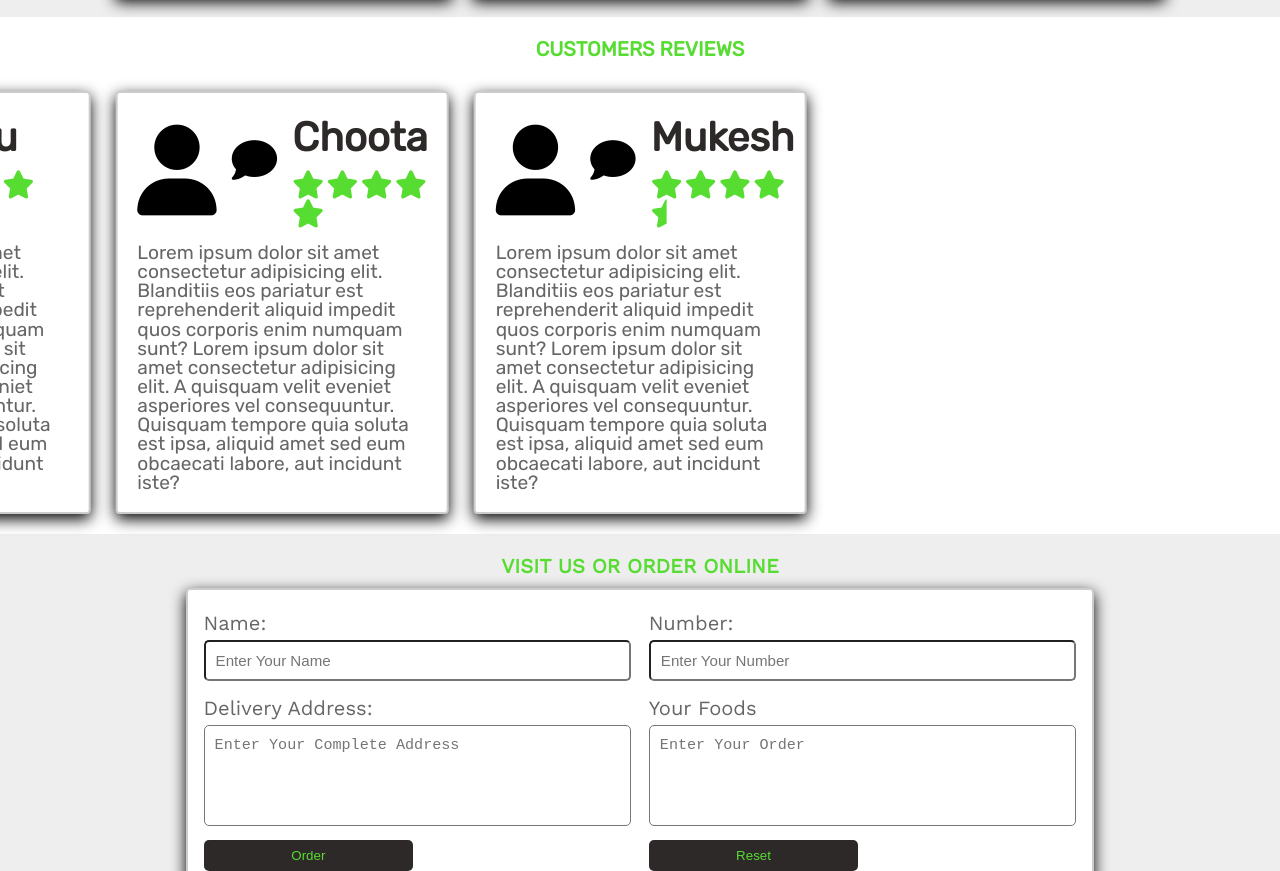
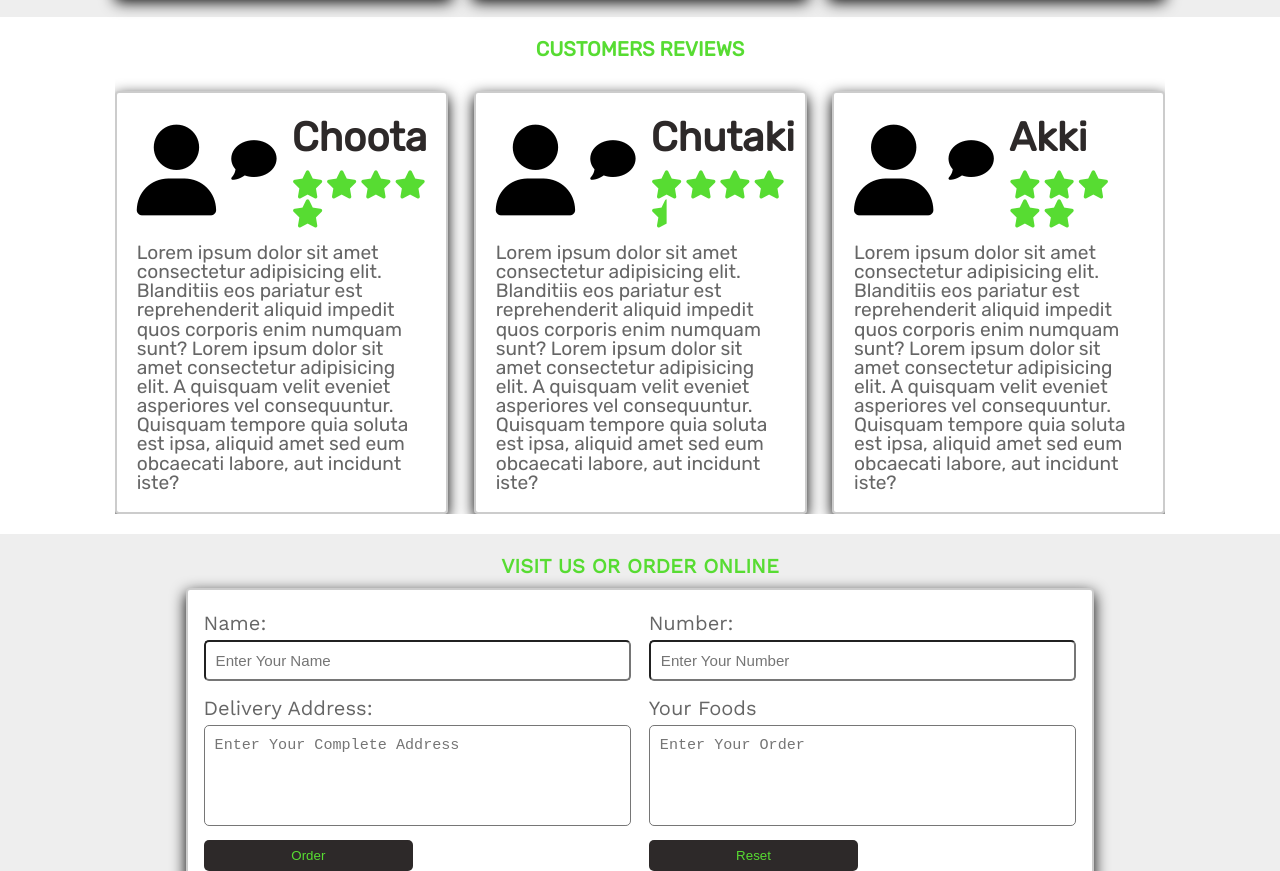
Before and after one commit to tharunnaidug/restaurant, a plain HTML site: page index.html in a window 1280 px wide. Shown: the part 2167-3038 px from the top of the page. Drawn offline with nearby package versions, Linux system fonts and the light colour scheme.

Commit message:
Update index.html

```diff
--- a/index.html
+++ b/index.html
@@ -345,7 +345,7 @@
     <section id="reviews" class="reviews">
         <h3>Customers Reviews</h3>
 
-        <div class="review-slider swiper-container">
+        <div class="review-slider swiper swiper-container">
 
 
             <div class="swiper-wrapper">
@@ -393,7 +393,49 @@
                         consectetur adipisicing elit. A quisquam velit eveniet asperiores vel consequuntur. Quisquam
                         tempore quia soluta est ipsa, aliquid amet sed eum obcaecati labore, aut incidunt iste?</p>
                 </div>
+                               <div class="swiper-slide slide">
+                    <div class="user">
+                        <i class="fa-solid fa-user"></i>
+                        <i id="com" class="fa-solid fa-comment"></i>
 
+                        <div class="user-info">
+                            <h2>Chutaki</h2>
+                            <div class="star">
+                                <i class="fa-solid fa-star"></i>
+                                <i class="fa-solid fa-star"></i>
+                                <i class="fa-solid fa-star"></i>
+                                <i class="fa-solid fa-star"></i>
+                                <i class="fa-solid fa-star-half"></i>
+                            </div>
+                        </div>
+                    </div>
+                    <p>Lorem ipsum dolor sit amet consectetur adipisicing elit. Blanditiis eos pariatur est
+                        reprehenderit aliquid impedit quos corporis enim numquam sunt? Lorem ipsum dolor sit amet
+                        consectetur adipisicing elit. A quisquam velit eveniet asperiores vel consequuntur. Quisquam
+                        tempore quia soluta est ipsa, aliquid amet sed eum obcaecati labore, aut incidunt iste?</p>
+                </div>
+
+                <div class="swiper-slide slide">
+                    <div class="user">
+                        <i class="fa-solid fa-user"></i>
+                        <i id="com" class="fa-solid fa-comment"></i>
+
+                        <div class="user-info">
+                            <h2>Akki</h2>
+                            <div class="star">
+                                <i class="fa-solid fa-star"></i>
+                                <i class="fa-solid fa-star"></i>
+                                <i class="fa-solid fa-star"></i>
+                                <i class="fa-solid fa-star"></i>
+                                <i class="fa-solid fa-star"></i>
+                            </div>
+                        </div>
+                    </div>
+                    <p>Lorem ipsum dolor sit amet consectetur adipisicing elit. Blanditiis eos pariatur est
+                        reprehenderit aliquid impedit quos corporis enim numquam sunt? Lorem ipsum dolor sit amet
+                        consectetur adipisicing elit. A quisquam velit eveniet asperiores vel consequuntur. Quisquam
+                        tempore quia soluta est ipsa, aliquid amet sed eum obcaecati labore, aut incidunt iste?</p>
+                </div>
 
                 <div class="swiper-slide slide">
                     <div class="user">
@@ -524,4 +566,5 @@
 <script src="js/index.js"></script>
 
 </html>
-<!-- END of Code LOC=527 -->
+
+<!-- END of Code LOC=570 -->
```
